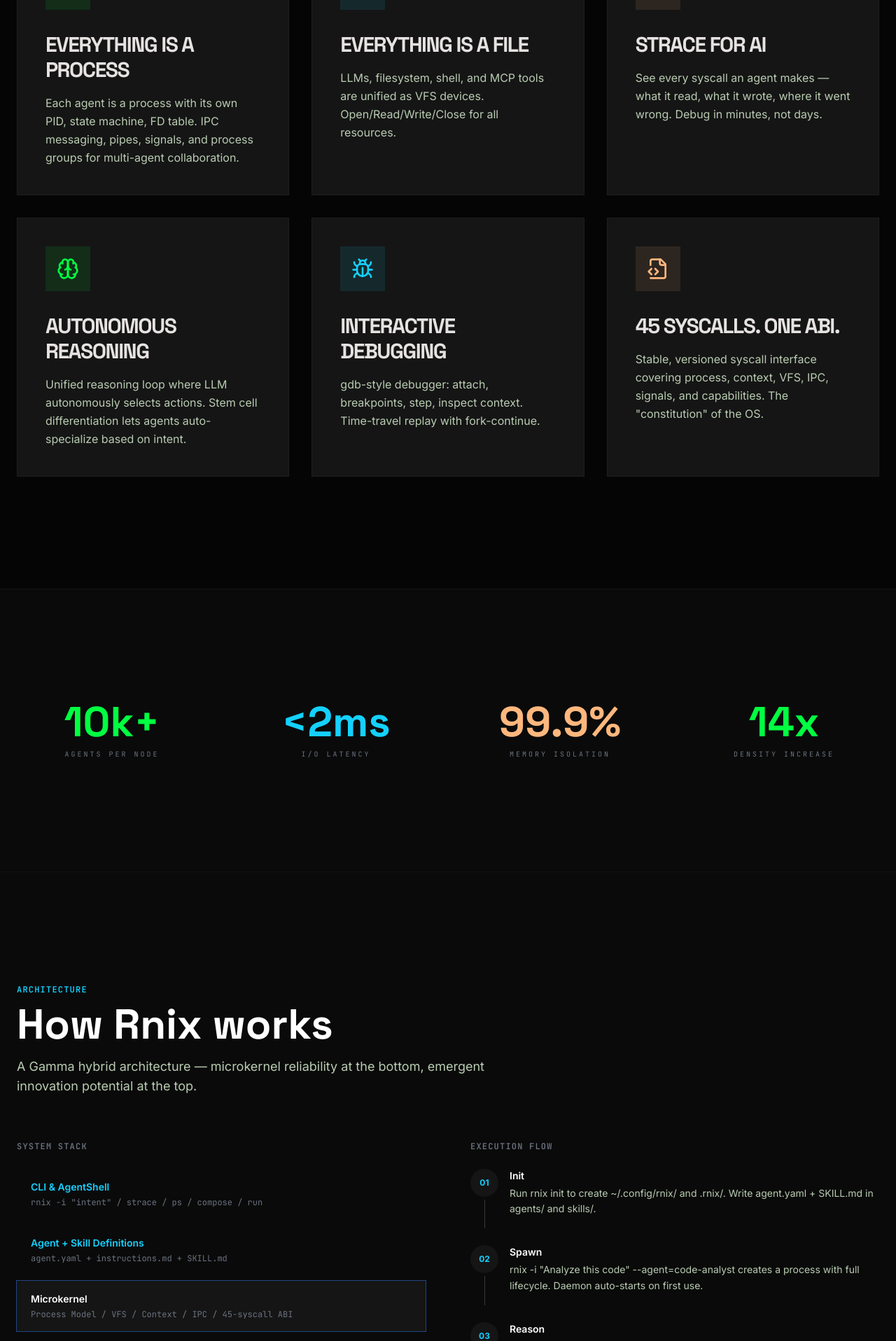
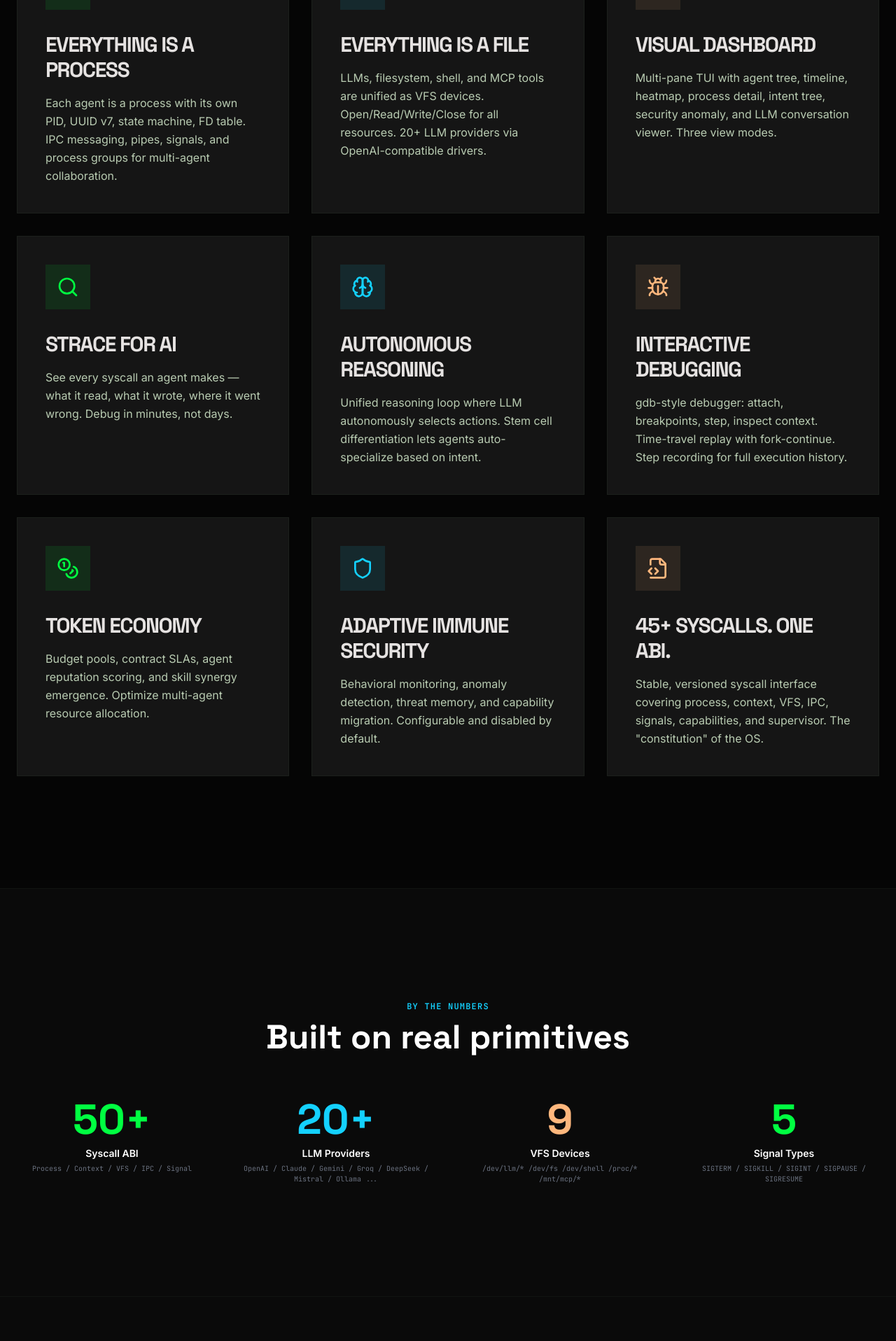
Before and after one commit to rnixai/rnix-landing, a React (Vite) app: page / in a window 1280 px wide. Shown: the part 2400-4316 px from the top of the page at 70% size. Built offline with nearby package versions, Linux system fonts and the light colour scheme.

Commit message:
Enhance Architecture, Comparison, Features, Roadmap, and Stats sections with updated descriptions, new features, and improved layout. Add tsconfig.tsbuildinfo file for TypeScript build information. Refactor content for clarity and consistency across components.

```diff
--- a/src/components/ArchitectureSection.tsx
+++ b/src/components/ArchitectureSection.tsx
@@ -15,20 +15,20 @@ const LAYERS = [
   },
   {
     label: 'Microkernel',
-    desc: 'Process Model / VFS / Context / IPC / 45-syscall ABI',
+    desc: 'Process Model (UUID v7) / VFS / Context / IPC / Step Recording / 50-syscall ABI',
     color: 'bg-surface-container',
     textColor: 'text-white',
     highlight: true,
   },
   {
     label: 'Driver Layer',
-    desc: '/dev/llm/claude  /dev/llm/cursor  /dev/fs  /dev/shell  /mnt/mcp/',
+    desc: '/dev/llm/claude  /dev/llm/cursor  /dev/llm/<provider>  /dev/fs  /dev/shell  /mnt/mcp/',
     color: 'bg-surface',
     textColor: 'text-on-surface',
   },
   {
     label: 'Host OS + Multi-LLM Providers',
-    desc: 'Go runtime / goroutines / channels / pluggable LLM backends',
+    desc: 'Go runtime / goroutines / channels / Claude / Cursor / OpenAI-compat (Ollama, Groq, DeepSeek)',
     color: 'bg-surface-container-lowest',
     textColor: 'text-on-surface-variant',
   },
--- a/src/components/ComparisonSection.tsx
+++ b/src/components/ComparisonSection.tsx
@@ -10,14 +10,33 @@ interface CompRow {
 }
 
 const COMPARISON: CompRow[] = [
-  { feature: 'Process lifecycle (spawn/kill/wait)', rnix: 'yes', langGraph: 'no', autoGen: 'partial', crewAI: 'no' },
-  { feature: 'Syscall-level tracing (strace)', rnix: 'yes', langGraph: 'no', autoGen: 'no', crewAI: 'no' },
+  // Architecture
+  { feature: 'Runtime model', rnix: 'yes', langGraph: 'no', autoGen: 'no', crewAI: 'no' },
+  { feature: 'OS-level process lifecycle', rnix: 'yes', langGraph: 'no', autoGen: 'no', crewAI: 'no' },
   { feature: 'Virtual filesystem (VFS)', rnix: 'yes', langGraph: 'no', autoGen: 'no', crewAI: 'no' },
-  { feature: 'Standard Skill format (Agent Skills)', rnix: 'yes', langGraph: 'partial', autoGen: 'no', crewAI: 'no' },
-  { feature: 'IPC / pipes between agents', rnix: 'yes', langGraph: 'partial', autoGen: 'partial', crewAI: 'partial' },
-  { feature: 'Declarative compose (YAML)', rnix: 'yes', langGraph: 'no', autoGen: 'partial', crewAI: 'partial' },
+  { feature: 'Zero-dependency binary', rnix: 'yes', langGraph: 'no', autoGen: 'no', crewAI: 'no' },
+  // Orchestration
+  { feature: 'Graph-based orchestration', rnix: 'no', langGraph: 'yes', autoGen: 'no', crewAI: 'no' },
+  { feature: 'Role-based agent teams', rnix: 'partial', langGraph: 'no', autoGen: 'no', crewAI: 'yes' },
+  { feature: 'DAG workflow (YAML)', rnix: 'yes', langGraph: 'partial', autoGen: 'partial', crewAI: 'partial' },
+  { feature: 'Conversational multi-agent', rnix: 'no', langGraph: 'no', autoGen: 'yes', crewAI: 'no' },
+  // Debugging & Observability
+  { feature: 'Syscall-level tracing', rnix: 'yes', langGraph: 'no', autoGen: 'no', crewAI: 'no' },
+  { feature: 'Step recording & replay', rnix: 'yes', langGraph: 'no', autoGen: 'no', crewAI: 'no' },
+  { feature: 'Checkpointing & time-travel', rnix: 'partial', langGraph: 'yes', autoGen: 'no', crewAI: 'no' },
+  { feature: 'Visual debugging dashboard', rnix: 'yes', langGraph: 'no', autoGen: 'no', crewAI: 'no' },
+  // State & Memory
+  { feature: 'Persistent state management', rnix: 'yes', langGraph: 'yes', autoGen: 'partial', crewAI: 'partial' },
+  { feature: 'Context per agent (isolated)', rnix: 'yes', langGraph: 'yes', autoGen: 'partial', crewAI: 'yes' },
+  // Enterprise
+  { feature: 'Enterprise compliance (SOC2/HIPAA)', rnix: 'no', langGraph: 'no', autoGen: 'yes', crewAI: 'yes' },
+  { feature: 'Azure / cloud-native integration', rnix: 'no', langGraph: 'partial', autoGen: 'yes', crewAI: 'yes' },
+  // Ecosystem
+  { feature: 'Standard skill format', rnix: 'yes', langGraph: 'partial', autoGen: 'no', crewAI: 'no' },
+  { feature: 'Multi-LLM provider support', rnix: 'yes', langGraph: 'yes', autoGen: 'yes', crewAI: 'yes' },
+  { feature: 'IPC / pipes between agents', rnix: 'yes', langGraph: 'no', autoGen: 'partial', crewAI: 'no' },
   { feature: 'Supervisor auto-restart', rnix: 'yes', langGraph: 'no', autoGen: 'no', crewAI: 'no' },
-  { feature: 'Zero-dependency binary', rnix: 'yes', langGraph: 'no', autoGen: 'no', crewAI: 'no' },
+  { feature: 'Human-in-the-loop approval', rnix: 'partial', langGraph: 'yes', autoGen: 'yes', crewAI: 'yes' },
 ];
 
 const COMPETITORS = ['LangGraph', 'AutoGen', 'CrewAI'] as const;
@@ -47,9 +66,10 @@ export default function ComparisonSection() {
     <section className="py-40 px-6 bg-surface-container-lowest" id="comparison">
       <div className="max-w-7xl mx-auto" ref={ref}>
         <div className="text-center mb-24">
-          <h2 className="font-headline text-5xl md:text-7xl font-bold mb-6">Framework vs. Operating System</h2>
-          <p className="text-on-surface-variant max-w-2xl mx-auto">
-            Frameworks simulate OS capabilities at the app layer. Rnix provides them natively.
+          <h2 className="font-headline text-5xl md:text-7xl font-bold mb-6">OS vs. Frameworks</h2>
+          <p className="text-on-surface-variant max-w-3xl mx-auto">
+            LangGraph, AutoGen, and CrewAI are Python libraries. Rnix is an operating system.
+            Different architecture, different capabilities, different trade-offs.
           </p>
         </div>
 
@@ -119,13 +139,35 @@ export default function ComparisonSection() {
               <Check className="w-3.5 h-3.5 text-primary-container" /> Native support
             </div>
             <div className="flex items-center gap-1.5">
-              <Minus className="w-3.5 h-3.5 text-tertiary-fixed-dim" /> Partial / simulated
+              <Minus className="w-3.5 h-3.5 text-tertiary-fixed-dim" /> Partial / requires setup
             </div>
             <div className="flex items-center gap-1.5">
               <X className="w-3.5 h-3.5 text-gray-600" /> Not available
             </div>
           </div>
         </div>
+
+        {/* Mobile card view */}
+        <div className="sm:hidden space-y-4">
+          {COMPETITORS.map((comp) => (
+            <div key={comp} className="glass-card p-4">
+              <h3 className="text-sm font-semibold text-white mb-3">{comp}</h3>
+              <div className="space-y-2">
+                {COMPARISON.filter(r => getCompetitorStatus(r, comp) === 'yes' || r.rnix === 'yes').slice(0, 5).map((row) => (
+                  <div key={row.feature} className="flex items-center justify-between text-xs">
+                    <span className="text-on-surface-variant truncate mr-2">{row.feature}</span>
+                    <div className="flex gap-2 flex-shrink-0">
+                      <span className="text-gray-500">Rnix</span>
+                      <StatusIcon status={row.rnix} />
+                      <span className="text-gray-500 ml-1">{comp.slice(0, 4)}</span>
+                      <StatusIcon status={getCompetitorStatus(row, comp)} />
+                    </div>
+                  </div>
+                ))}
+              </div>
+            </div>
+          ))}
+        </div>
       </div>
     </section>
   );
--- a/src/components/FeaturesSection.tsx
+++ b/src/components/FeaturesSection.tsx
@@ -1,47 +1,68 @@
 import { useInView } from '../hooks/useInView';
-import { Cpu, FolderTree, Search, Brain, Bug, FileCode2 } from 'lucide-react';
+import { Cpu, FolderTree, Search, Brain, Bug, FileCode2, Monitor, Shield, Coins, Fingerprint } from 'lucide-react';
 
 const FEATURES = [
   {
     icon: Cpu,
     title: 'Everything is a Process',
     description:
-      'Each agent is a process with its own PID, state machine, FD table. IPC messaging, pipes, signals, and process groups for multi-agent collaboration.',
+      'Each agent is a process with its own PID, UUID v7, state machine, FD table. IPC messaging, pipes, signals, and process groups for multi-agent collaboration.',
     accentColor: 'var(--primary-container)',
   },
   {
     icon: FolderTree,
     title: 'Everything is a File',
     description:
-      'LLMs, filesystem, shell, and MCP tools are unified as VFS devices. Open/Read/Write/Close for all resources.',
+      'LLMs, filesystem, shell, and MCP tools are unified as VFS devices. Open/Read/Write/Close for all resources. 20+ LLM providers via OpenAI-compatible drivers.',
     accentColor: 'var(--secondary-container)',
+  },
+  {
+    icon: Monitor,
+    title: 'Visual Dashboard',
+    description:
+      'Multi-pane TUI with agent tree, timeline, heatmap, process detail, intent tree, security anomaly, and LLM conversation viewer. Three view modes.',
+    accentColor: 'var(--tertiary-fixed-dim)',
   },
   {
     icon: Search,
     title: 'strace for AI',
     description:
       'See every syscall an agent makes — what it read, what it wrote, where it went wrong. Debug in minutes, not days.',
-    accentColor: 'var(--tertiary-fixed-dim)',
+    accentColor: 'var(--primary-container)',
   },
   {
     icon: Brain,
     title: 'Autonomous Reasoning',
     description:
       'Unified reasoning loop where LLM autonomously selects actions. Stem cell differentiation lets agents auto-specialize based on intent.',
-    accentColor: 'var(--primary-container)',
+    accentColor: 'var(--secondary-container)',
   },
   {
     icon: Bug,
     title: 'Interactive Debugging',
     description:
-      'gdb-style debugger: attach, breakpoints, step, inspect context. Time-travel replay with fork-continue.',
+      'gdb-style debugger: attach, breakpoints, step, inspect context. Time-travel replay with fork-continue. Step recording for full execution history.',
+    accentColor: 'var(--tertiary-fixed-dim)',
+  },
+  {
+    icon: Coins,
+    title: 'Token Economy',
+    description:
+      'Budget pools, contract SLAs, agent reputation scoring, and skill synergy emergence. Optimize multi-agent resource allocation.',
+    accentColor: 'var(--primary-container)',
+  },
+  {
+    icon: Shield,
+    title: 'Adaptive Immune Security',
+    description:
+      'Behavioral monitoring, anomaly detection, threat memory, and capability migration. Configurable and disabled by default.',
     accentColor: 'var(--secondary-container)',
   },
   {
     icon: FileCode2,
-    title: '45 Syscalls. One ABI.',
+    title: '45+ Syscalls. One ABI.',
     description:
-      'Stable, versioned syscall interface covering process, context, VFS, IPC, signals, and capabilities. The "constitution" of the OS.',
+      'Stable, versioned syscall interface covering process, context, VFS, IPC, signals, capabilities, and supervisor. The "constitution" of the OS.',
     accentColor: 'var(--tertiary-fixed-dim)',
   },
 ];
--- a/src/components/RoadmapSection.tsx
+++ b/src/components/RoadmapSection.tsx
@@ -14,23 +14,32 @@ import {
   RotateCcw,
   GitBranch,
   Brain,
+  Monitor,
+  Coins,
+  Fingerprint,
+  Timer,
+  Database,
 } from 'lucide-react';
 
 const CAPABILITIES = [
-  { icon: Cpu, title: 'Process Model', items: ['spawn / kill / wait / signal', 'Full lifecycle state machine', 'Process trees + zombie reaping'] },
-  { icon: FolderTree, title: 'Virtual Filesystem', items: ['/proc/ dynamic agent state', '/dev/ device routing', '/mnt/mcp/ service mounts'] },
+  { icon: Cpu, title: 'Process Model', items: ['spawn / kill / wait / signal', 'UUID v7 cross-session identity', 'Process trees + zombie reaping'] },
+  { icon: FolderTree, title: 'Virtual Filesystem', items: ['/proc/ dynamic agent state', '/dev/ device routing (incl. OpenAI compat)', '/mnt/mcp/ service mounts'] },
   { icon: Search, title: 'strace Debugging', items: ['Real-time syscall tracing', 'Params, returns, timing', 'Pinpoint bugs in minutes'] },
   { icon: FileCode2, title: 'Skills Ecosystem', items: ['Agent Skills open standard', 'SKILL.md progressive loading', 'rnix skill install / search / update'] },
   { icon: MessageSquare, title: 'IPC Communication', items: ['Send / Recv / Pipe syscalls', 'Process groups + broadcast', 'Unix-style pipe composition'] },
   { icon: Layers, title: 'Compose Orchestration', items: ['Declarative YAML workflows', 'DAG dependency scheduling', 'rnix compose up / down'] },
   { icon: GitBranch, title: 'Intent System', items: ['Declarative intent decomposition', 'rnix intent apply / status / list', 'Reconciler drives intent tree'] },
-  { icon: Brain, title: 'Autonomous Agents', items: ['Unified reasoning loop', 'Planning config (planning: true/false)', 'Stem cell differentiation'] },
+  { icon: Brain, title: 'Autonomous Agents', items: ['Unified reasoning loop (7 action types)', 'Planning config (planning: true/false)', 'Stem cell differentiation'] },
   { icon: Plug, title: 'MCP Integration', items: ['Mount external services', 'VFS path access to tools', '4-layer capability stack'] },
   { icon: RotateCcw, title: 'Supervisor Trees', items: ['one_for_one / one_for_all / rest_for_one', 'Automatic crash recovery', 'Init bootstrap sequence'] },
   { icon: Activity, title: 'Live Monitoring', items: ['rnix top real-time TUI', 'rnix log [think]/[tool]/[output]', 'Token budget management'] },
   { icon: TerminalSquare, title: 'AgentShell', items: ['Pipe: rnix -i \'spawn "A" | spawn "B"\'', 'Variables + environment passing', 'if-else + on-error control'] },
-  { icon: Package, title: '45 Syscalls', items: ['Stable, versioned ABI', 'Process + Context + VFS + IPC + Signal', 'Automatic SyscallEvent tracing'] },
-  { icon: ShieldCheck, title: 'Security Model', items: ['Skill-based permission whitelist', 'Capability grant / revoke / check', 'Device access control'] },
+  { icon: Monitor, title: 'Visual Dashboard', items: ['Multi-pane TUI (tree, timeline, heatmap)', '3 view modes (default/expanded/fullscreen)', 'History view + LLM conversation viewer'] },
+  { icon: Timer, title: 'Step Recording', items: ['Full execution history per process', 'NDJSON persistence (.rnix/data/steps/)', 'IPC: get_step_detail / list_steps'] },
+  { icon: Database, title: 'Token Economy', items: ['Budget pools + priority allocation', 'Contract SLAs + auto-evaluation', 'Agent reputation + synergy matrix'] },
+  { icon: ShieldCheck, title: 'Adaptive Immune', items: ['Behavioral anomaly detection', 'Threat signature memory', 'Configurable (disabled by default)'] },
+  { icon: Coins, title: '20+ LLM Providers', items: ['Claude CLI / Cursor CLI / OpenAI Compat', 'OpenAI / Gemini / Groq / DeepSeek / Mistral / Ollama', 'Provider fallback + health checks + OpenAI gateway'] },
+  { icon: Package, title: '50+ Syscalls', items: ['Stable, versioned ABI', 'Process + Context + VFS + IPC + Signal', 'Automatic SyscallEvent tracing'] },
 ];
 
 export default function RoadmapSection() {
@@ -46,7 +55,7 @@ export default function RoadmapSection() {
           <p className="text-on-surface-variant text-lg">
             Rnix launches with the full capability stack: microkernel, VFS, IPC,
             compose orchestration, intent system, autonomous agents,
-            skill ecosystem, supervisor trees, and monitoring.
+            skill ecosystem, dashboard, token economy, immune security, and monitoring.
           </p>
         </div>
 
--- a/src/components/StatsSection.tsx
+++ b/src/components/StatsSection.tsx
@@ -1,10 +1,10 @@
 import { useInView } from '../hooks/useInView';
 
 const STATS = [
-  { value: '10k+', label: 'Agents per Node', color: 'text-primary-container' },
-  { value: '<2ms', label: 'I/O Latency', color: 'text-secondary-container' },
-  { value: '99.9%', label: 'Memory Isolation', color: 'text-tertiary-fixed-dim' },
-  { value: '14x', label: 'Density Increase', color: 'text-primary-container' },
+  { value: '50+', label: 'Syscall ABI', detail: 'Process / Context / VFS / IPC / Signal', color: 'text-primary-container' },
+  { value: '20+', label: 'LLM Providers', detail: 'OpenAI / Claude / Gemini / Groq / DeepSeek / Mistral / Ollama ...', color: 'text-secondary-container' },
+  { value: '9', label: 'VFS Devices', detail: '/dev/llm/* /dev/fs /dev/shell /proc/* /mnt/mcp/*', color: 'text-tertiary-fixed-dim' },
+  { value: '5', label: 'Signal Types', detail: 'SIGTERM / SIGKILL / SIGINT / SIGPAUSE / SIGRESUME', color: 'text-primary-container' },
 ];
 
 export default function StatsSection() {
@@ -13,6 +13,14 @@ export default function StatsSection() {
   return (
     <section className="py-40 px-6" style={{ borderTop: '1px solid rgba(59, 75, 55, 0.15)', borderBottom: '1px solid rgba(59, 75, 55, 0.15)' }}>
       <div className="max-w-7xl mx-auto" ref={ref}>
+        <div className="text-center mb-16">
+          <p className="text-xs font-semibold tracking-widest uppercase text-secondary-container mb-3 font-mono">
+            By The Numbers
+          </p>
+          <h2 className="font-headline text-4xl md:text-5xl font-bold text-white mb-4">
+            Built on real primitives
+          </h2>
+        </div>
         <div className="grid grid-cols-1 md:grid-cols-4 gap-12 text-center">
           {STATS.map((stat, i) => (
             <div
@@ -23,8 +31,11 @@ export default function StatsSection() {
               <div className={`font-headline text-6xl font-bold ${stat.color} mb-2`}>
                 {stat.value}
               </div>
-              <div className="text-[10px] font-mono uppercase tracking-[0.3em] text-gray-500">
+              <div className="text-sm font-semibold text-white mb-1">
                 {stat.label}
+              </div>
+              <div className="text-[10px] font-mono text-gray-500">
+                {stat.detail}
               </div>
             </div>
           ))}
```
Also changed, not shown: 1 other file (tests, documents, lock files or other folders).
